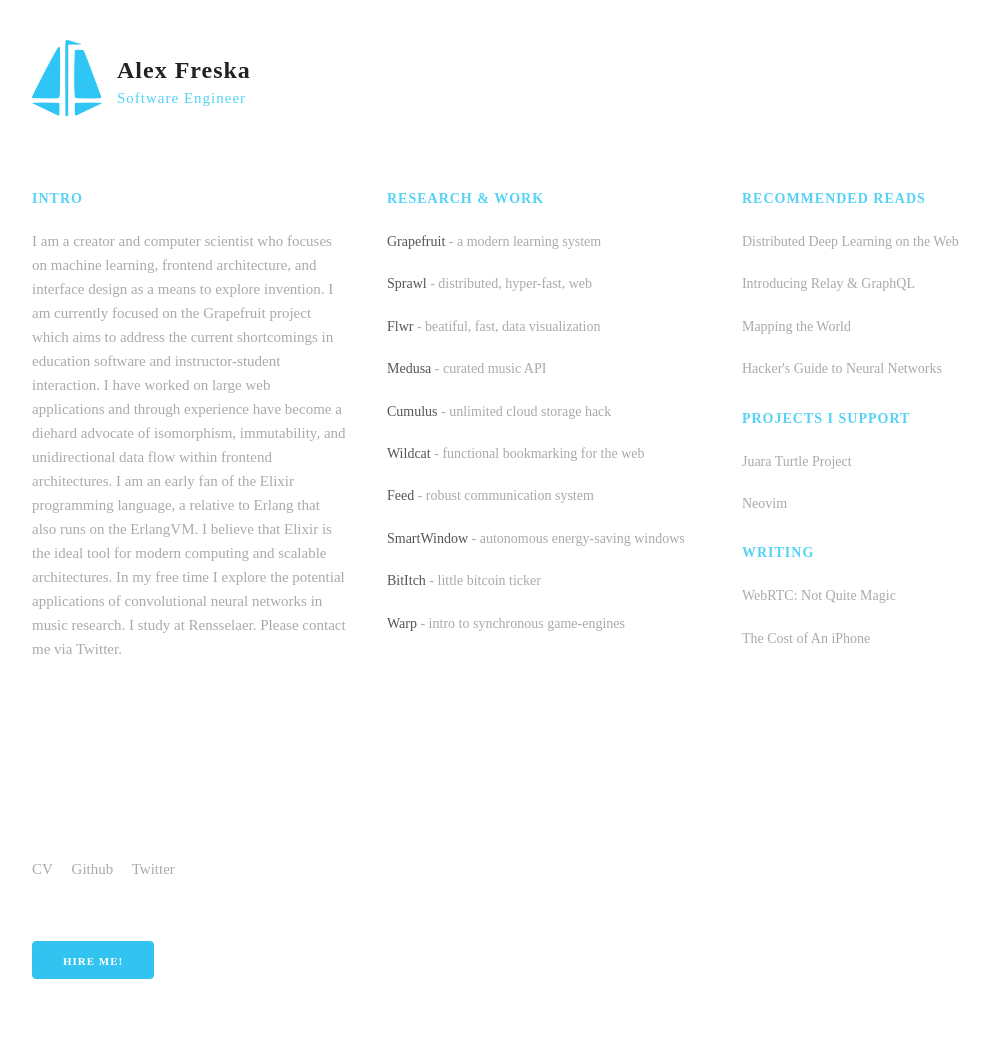
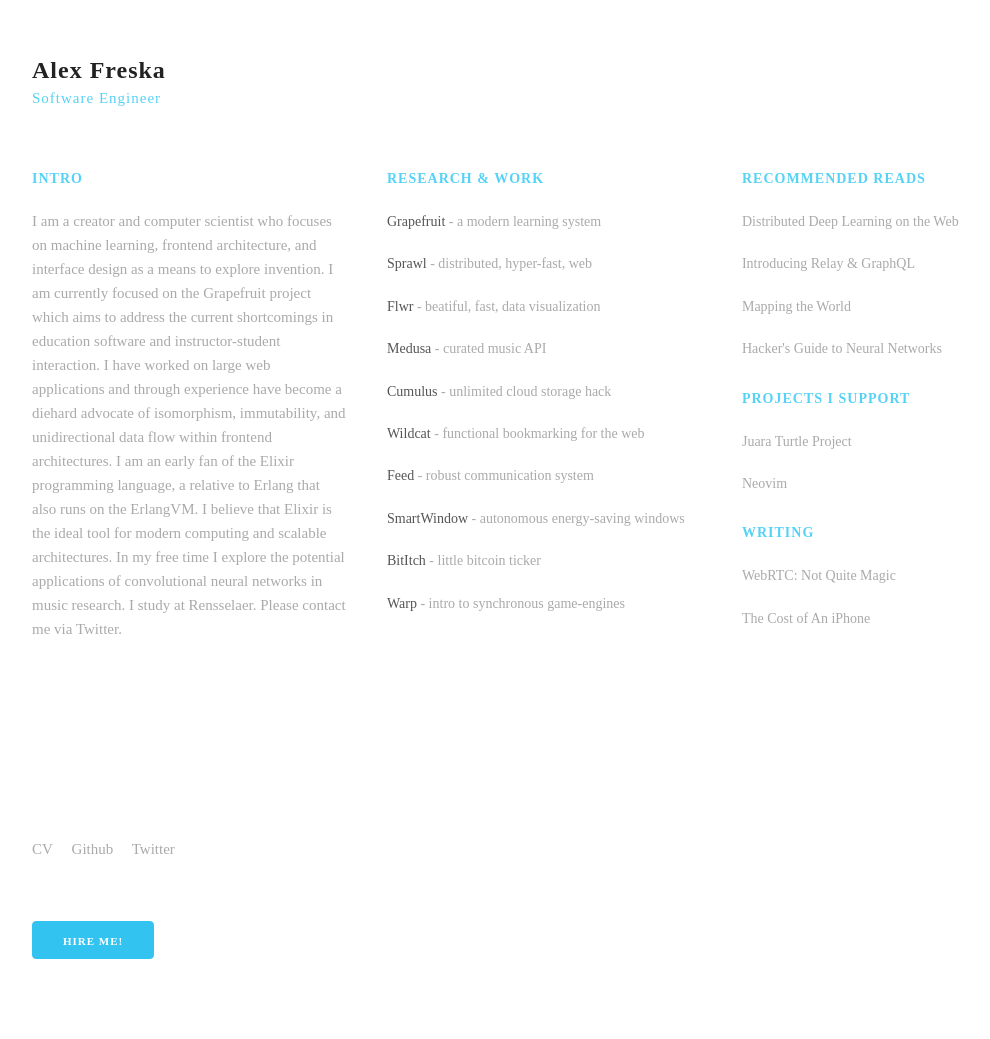
Before and after one commit to alexfreska/alexfreska.github.io, a Jekyll site: the page built from index.html, in a window 1280 px wide. Shown: the whole page, without its empty margins (96-1086 px from the left). Built offline with Jekyll 4.4.1, drawn with Linux system fonts in a browser that asks for light colours.

Commit message:
remove logo

```diff
--- a/css/main.css
+++ b/css/main.css
@@ -38,9 +38,7 @@ body li {
   }
 }
 .me {
-  padding: 2rem;
   padding-top: 0rem;
-  padding-left: 1.5rem;
   float: left;
   letter-spacing: 0.1rem;
 }
--- a/index.html
+++ b/index.html
@@ -5,7 +5,6 @@ layout: default
 <div class="container">
   <div class="row page-title">
     <div class="four columns">
-        <img class="logo" src="assets/logo.png" alt="">
       <div class="me">
         <h3 class="name">Alex Freska</h3>
         <p class="title">Software Engineer</p>
```
